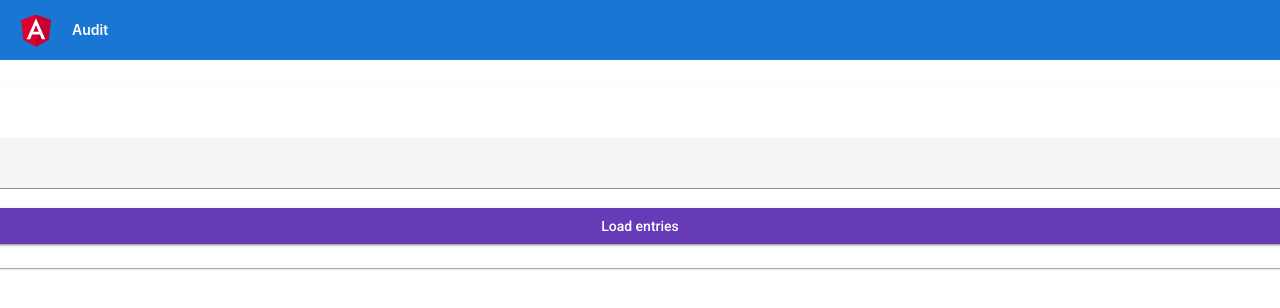
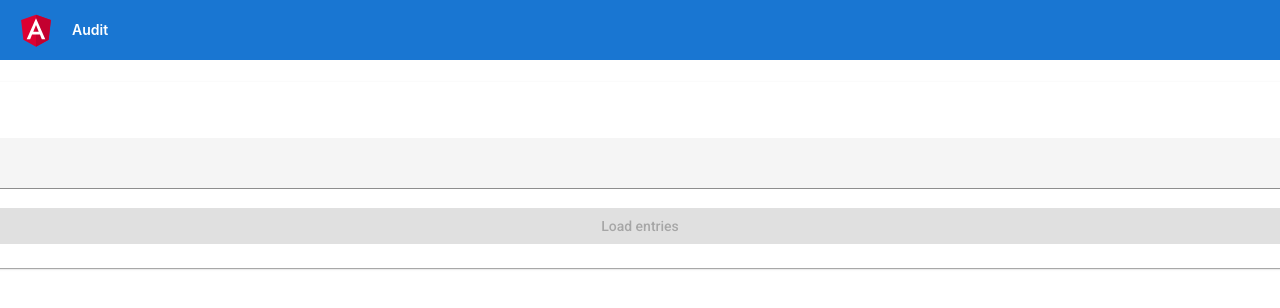
Before and after one commit to puscasergiu/audit-web, an Angular app: page /home in a window 1280 px wide. Both pictures are taken after a click on the button "Audit details". Shown: the top 308 px of the page. Built offline with nearby package versions, Linux system fonts and the light colour scheme.

Commit message:
Disable button

```diff
--- a/src/app/modules/audit/components/home/home.component.html
+++ b/src/app/modules/audit/components/home/home.component.html
@@ -6,14 +6,11 @@
 
         <mat-select matNativeControl [(value)]="selectedTable">
             <mat-option value="customer">Customer</mat-option>
-            <mat-option value="test">Table 1</mat-option>
-            <mat-option value="test">Table 2</mat-option>
-            <mat-option value="test">Table 3</mat-option>
         </mat-select>
 
     </mat-form-field>
 
-    <button mat-raised-button color="primary" style="width: 100%;" (click)='loadEntries()'>Load entries</button>
+    <button mat-raised-button color="primary" style="width: 100%;" (click)='loadEntries()' [disabled]='!selectedTable'>Load entries</button>
 
     <mat-card-content style="margin-top: 0.5rem;">
 
```
